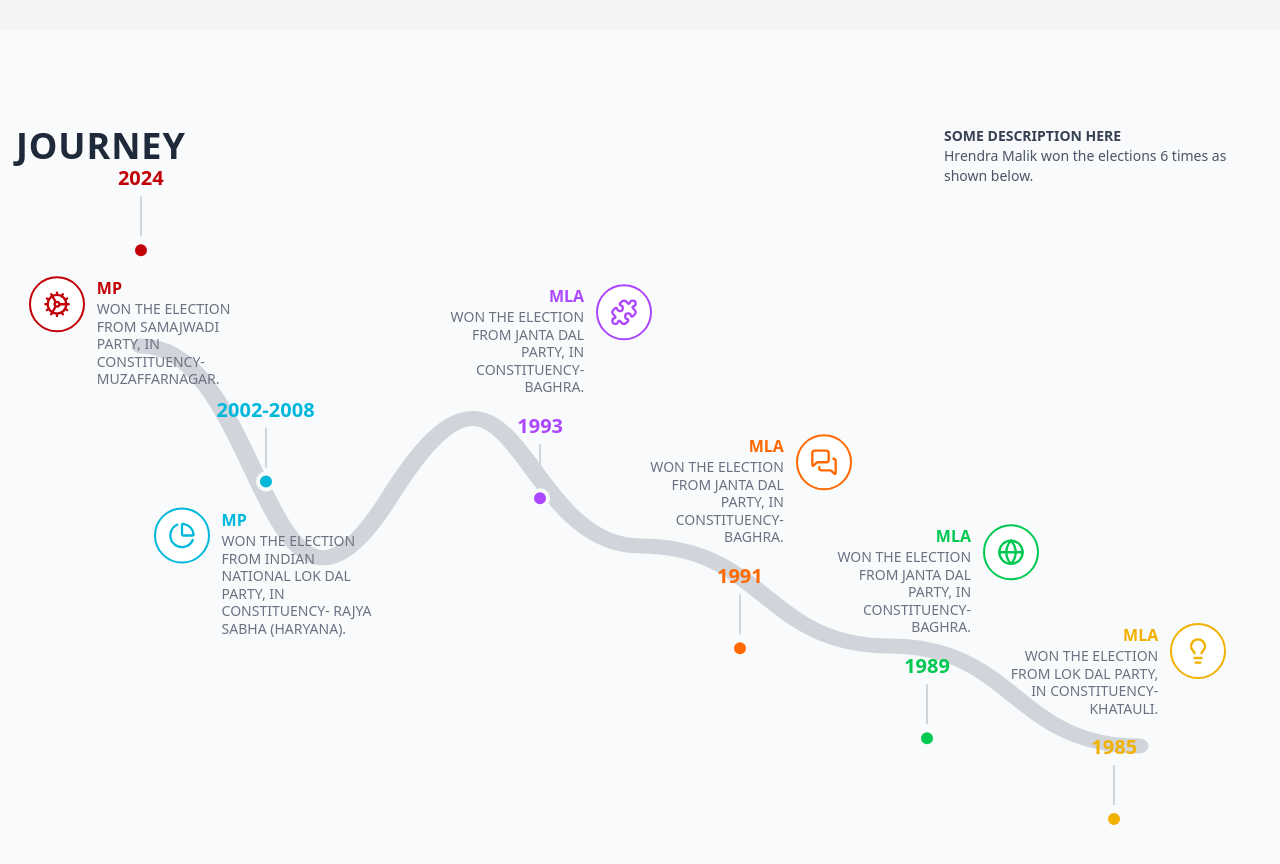
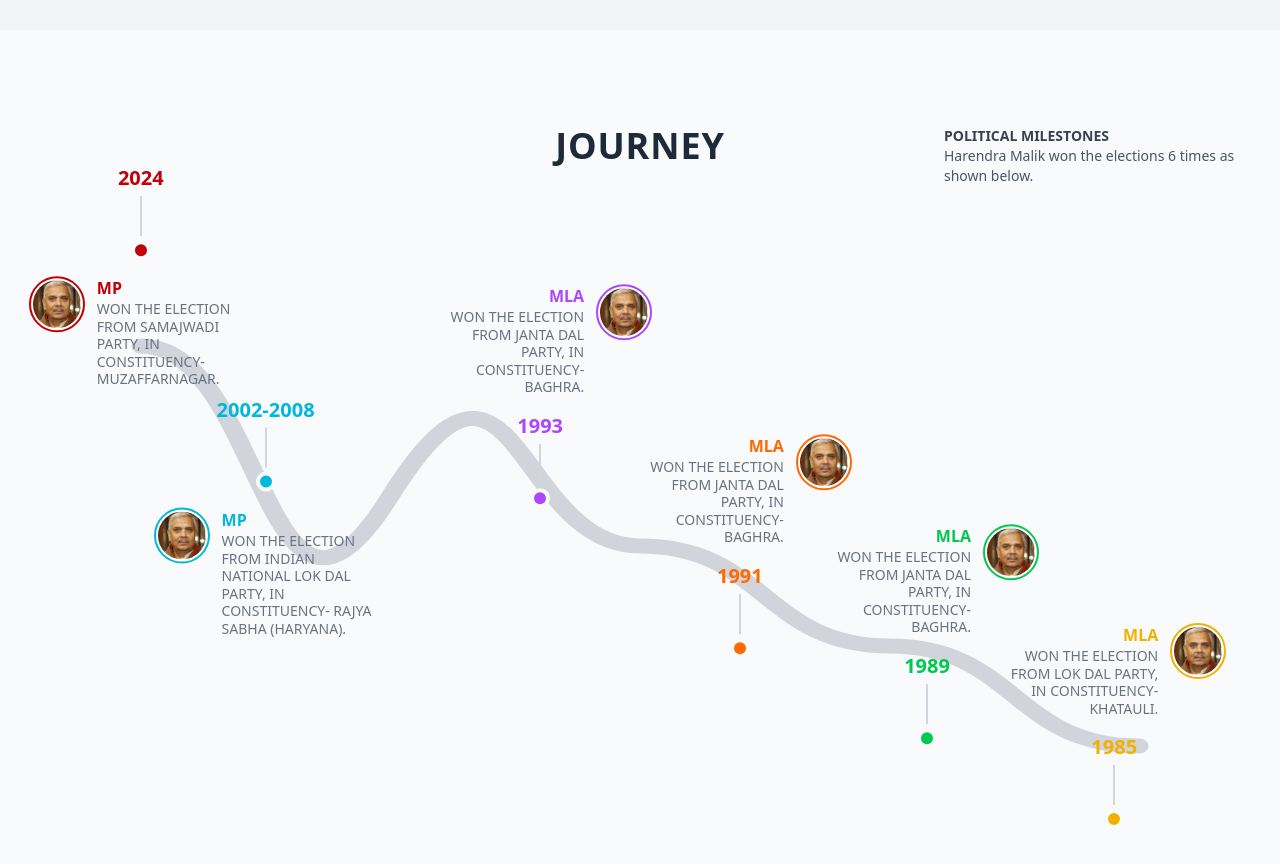
Before and after one commit to tyujjwal6/Profile, a React (Vite) app: page / in a window 1280 px wide. Shown: the part 2560-3424 px from the top of the page. Built offline with nearby package versions, Linux system fonts and the light colour scheme.

Commit message:
first commit

```diff
--- a/src/CompanyMilestones.jsx
+++ b/src/CompanyMilestones.jsx
@@ -1,22 +1,12 @@
 import React from 'react';
-import {
-  Cog,
-  Puzzle,
-  PieChart,
-  MessagesSquare,
-  Globe,
-  Lightbulb,
-  Award // Placeholder for Logo
-} from 'lucide-react';
 
-// Data for each milestone on the timeline
-// The layout is controlled here: position, alignment, colors, and content.
+// Data for each milestone on the timeline.
+// The 'icon' property has been removed as we are using a static image for all milestones.
 const milestones = [
   {
     year: '1985',
     title: 'MLA',
     description: 'WON THE ELECTION FROM LOK DAL PARTY, IN CONSTITUENCY- KHATAULI.',
-    icon: Lightbulb,
     colors: {
       text: 'text-yellow-500',
       border: 'border-yellow-500',
@@ -29,7 +19,6 @@ const milestones = [
     year: '1989',
     title: 'MLA',
     description: 'WON THE ELECTION FROM JANTA DAL PARTY, IN CONSTITUENCY- BAGHRA.',
-    icon: Globe,
     colors: {
       text: 'text-green-500',
       border: 'border-green-500',
@@ -42,7 +31,6 @@ const milestones = [
     year: '1991',
     title: 'MLA',
     description: 'WON THE ELECTION FROM JANTA DAL PARTY, IN CONSTITUENCY- BAGHRA.',
-    icon: MessagesSquare,
     colors: {
       text: 'text-orange-500',
       border: 'border-orange-500',
@@ -55,7 +43,6 @@ const milestones = [
     year: '1993',
     title: 'MLA',
     description: 'WON THE ELECTION FROM JANTA DAL PARTY, IN CONSTITUENCY- BAGHRA.',
-    icon: Puzzle,
     colors: {
       text: 'text-purple-500',
       border: 'border-purple-500',
@@ -65,11 +52,9 @@ const milestones = [
     align: 'bottom',
   },
   {
-
     year: '2002-2008',
     title: 'MP',
     description: 'WON THE ELECTION FROM INDIAN NATIONAL LOK DAL PARTY, IN CONSTITUENCY- RAJYA SABHA (HARYANA).',
-    icon: PieChart,
     colors: {
       text: 'text-cyan-500',
       border: 'border-cyan-500',
@@ -82,7 +67,6 @@ const milestones = [
     year: '2024',
     title: 'MP',
     description: 'WON THE ELECTION FROM SAMAJWADI PARTY, IN CONSTITUENCY- MUZAFFARNAGAR.',
-    icon: Cog,
     colors: {
       text: 'text-red-700',
       border: 'border-red-700',
@@ -92,14 +76,20 @@ const milestones = [
     align: 'top',
   },
 ];
-// Reusable component for the milestone content (Icon + Text)
+
+// Reusable component for the milestone content (Image + Text)
+// This component now uses an <img> tag instead of a dynamic icon component.
 const MilestoneItemContent = ({ milestone }) => {
   const isTextOnLeft = parseFloat(milestone.position.left) > 40;
 
   return (
     <div className={`flex items-start gap-3 w-48 sm:w-56 ${isTextOnLeft ? 'flex-row-reverse' : 'flex-row'}`}>
-      <div className={`flex-shrink-0 w-14 h-14 rounded-full bg-white flex items-center justify-center border-2 ${milestone.colors.border}`}>
-        <milestone.icon className={milestone.colors.text} size={28} />
+      <div className={`flex-shrink-0 w-14 h-14 rounded-full bg-white p-0.5 border-2 ${milestone.colors.border}`}>
+        <img
+          src="/netaji3.jpg"
+          alt={`Political journey milestone: ${milestone.title}`}
+          className="w-full h-full rounded-full object-cover"
+        />
       </div>
       <div className={isTextOnLeft ? 'text-right' : 'text-left'}>
         <h3 className={`font-bold ${milestone.colors.text}`}>{milestone.title}</h3>
@@ -116,20 +106,18 @@ const CompanyMilestones = () => {
       <div className="container mx-auto px-4 relative">
 
         {/* Header Section */}
-        <div className="flex flex-col sm:flex-row items-center gap-4 mb-8">
-
+        <div className="flex flex-col sm:flex-row items-center justify-center text-center gap-4 mb-8">
           <div>
             <h1 className="text-3xl sm:text-4xl font-extrabold text-gray-800 tracking-wide">
               JOURNEY
             </h1>
-
           </div>
         </div>
 
         {/* Side Description Box */}
         <div className="absolute top-0 right-4 max-w-xs hidden lg:block text-gray-600 text-sm">
-            <h4 className="font-bold text-gray-700">SOME DESCRIPTION HERE</h4>
-            <p>Hrendra Malik won the elections 6 times as shown below.</p>
+            <h4 className="font-bold text-gray-700">POLITICAL MILESTONES</h4>
+            <p>Harendra Malik won the elections 6 times as shown below.</p>
         </div>
 
         {/* Timeline Container */}
```
